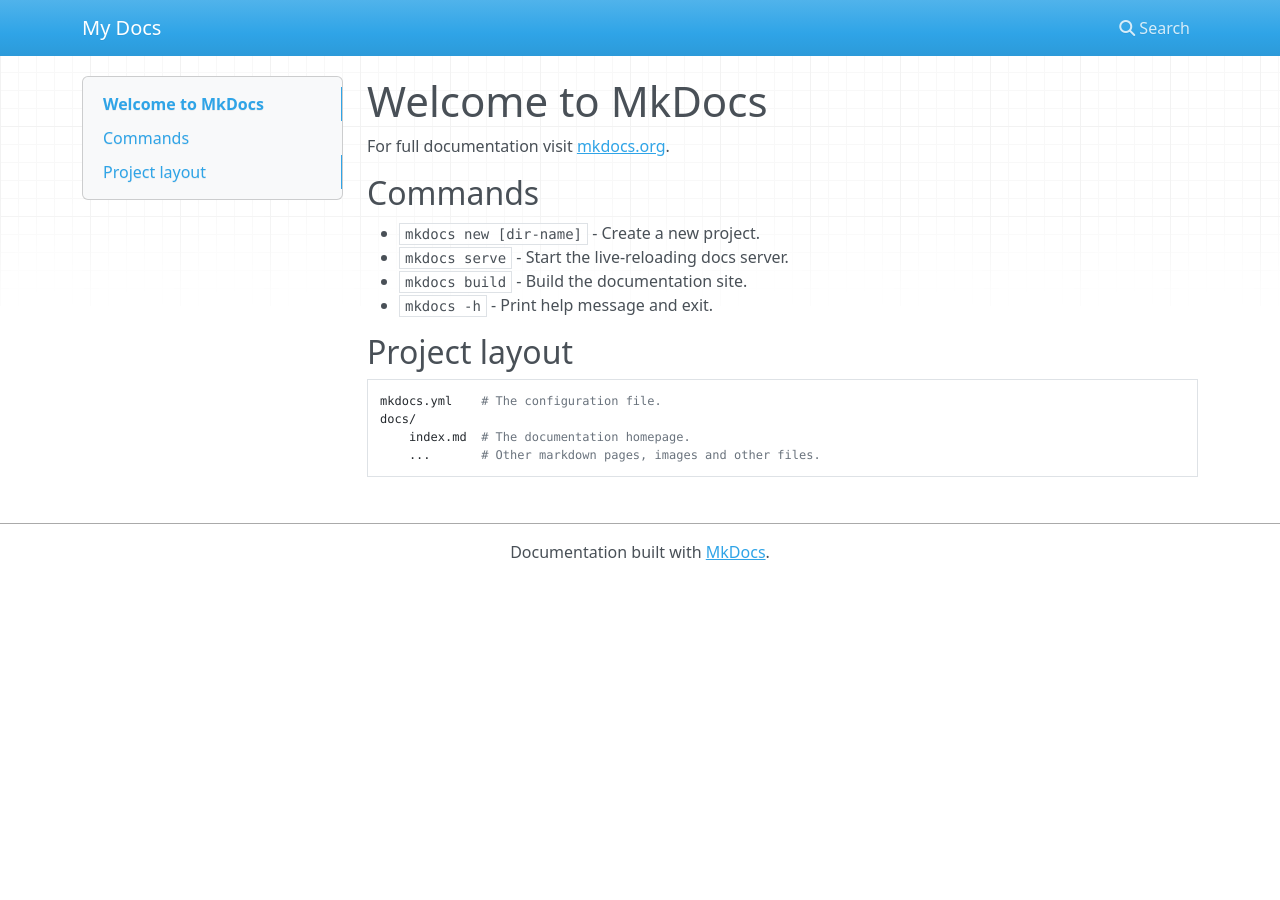
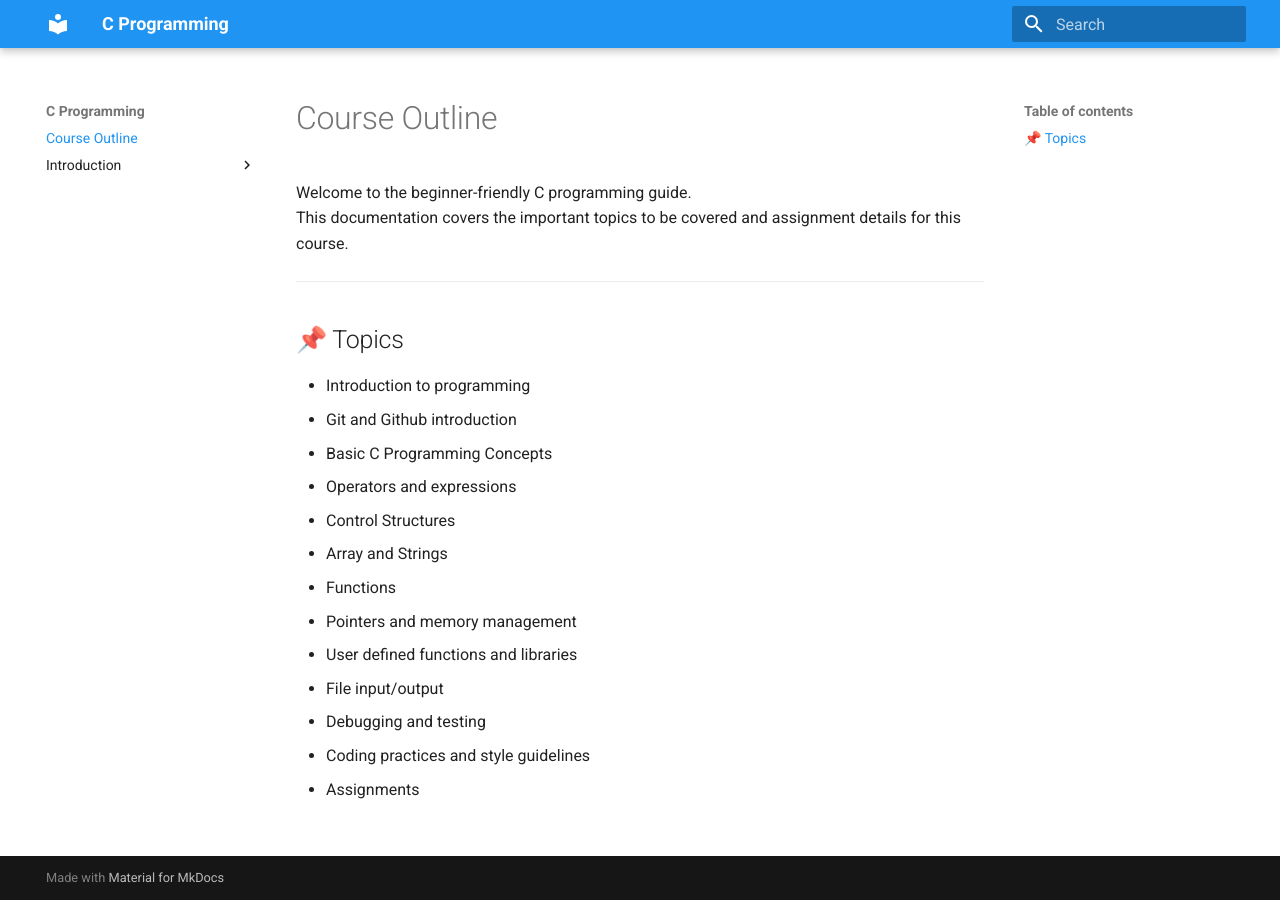
Before and after one commit to nirajan10/C-notes, an MkDocs documentation site: the page built from docs/index.md, in a window 1280 px wide. Built offline with MkDocs 1.6.1 and Material for MkDocs 9.7.7, drawn with Linux system fonts in a browser that asks for light colours; nearby versions of some CDN libraries.

Commit message:
Introduction to programming and C programming

```diff
--- a/docs/index.md
+++ b/docs/index.md
@@ -1,17 +1,22 @@
-# Welcome to MkDocs
+# Course Outline
 
-For full documentation visit [mkdocs.org](https://www.mkdocs.org).
+Welcome to the beginner-friendly C programming guide.
+This documentation covers the important topics to be covered and assignment details for this course.
 
-## Commands
+---
 
-* `mkdocs new [dir-name]` - Create a new project.
-* `mkdocs serve` - Start the live-reloading docs server.
-* `mkdocs build` - Build the documentation site.
-* `mkdocs -h` - Print help message and exit.
+## 📌 Topics
 
-## Project layout
-
-    mkdocs.yml    # The configuration file.
-    docs/
-        index.md  # The documentation homepage.
-        ...       # Other markdown pages, images and other files.
+- Introduction to programming
+- Git and Github introduction
+- Basic C Programming Concepts
+- Operators and expressions
+- Control Structures
+- Array and Strings
+- Functions
+- Pointers and memory management
+- User defined functions and libraries
+- File input/output
+- Debugging and testing
+- Coding practices and style guidelines
+- Assignments
--- a/mkdocs.yml
+++ b/mkdocs.yml
@@ -1 +1,30 @@
-site_name: My Docs
+site_name: C Programming
+theme:
+  name: material
+  palette:
+    primary: blue
+    accent: indigo
+nav:
+  - Course Outline: index.md
+  - Introduction:
+      - Programming language:
+          - Programming: programming.md
+          - Overview of Computer Architecture: overview_of_CA.md
+          - Introduction to Programming Language: programming_language.md
+      - C Programming language:
+          - Introduction to C: c_intro.md
+          - Where C is Used: c_usage.md
+          - Why Learn C: learn_c.md
+  # - Installation:
+  #     - Setting Up Environment: setup_environment.md
+      # - Visual Studio (VS) Code:
+      # - C/C++ Extention:
+      # - C Compiler:
+      # - Optional Extentions:
+      # - Testing your setup:
+      # - Troubleshooting:
+markdown_extensions:
+  - codehilite
+  - admonition
+  - toc:
+      permalink: true
```
Also changed, not shown: docs/c_intro.md (added, +44 -0 lines), docs/c_usage.md (added, +63 -0 lines), docs/learn_c.md (added, +75 -0 lines), docs/overview_of_CA.md (added, +41 -0 lines), docs/programming.md (added, +23 -0 lines), docs/programming_language.md (added, +70 -0 lines).
